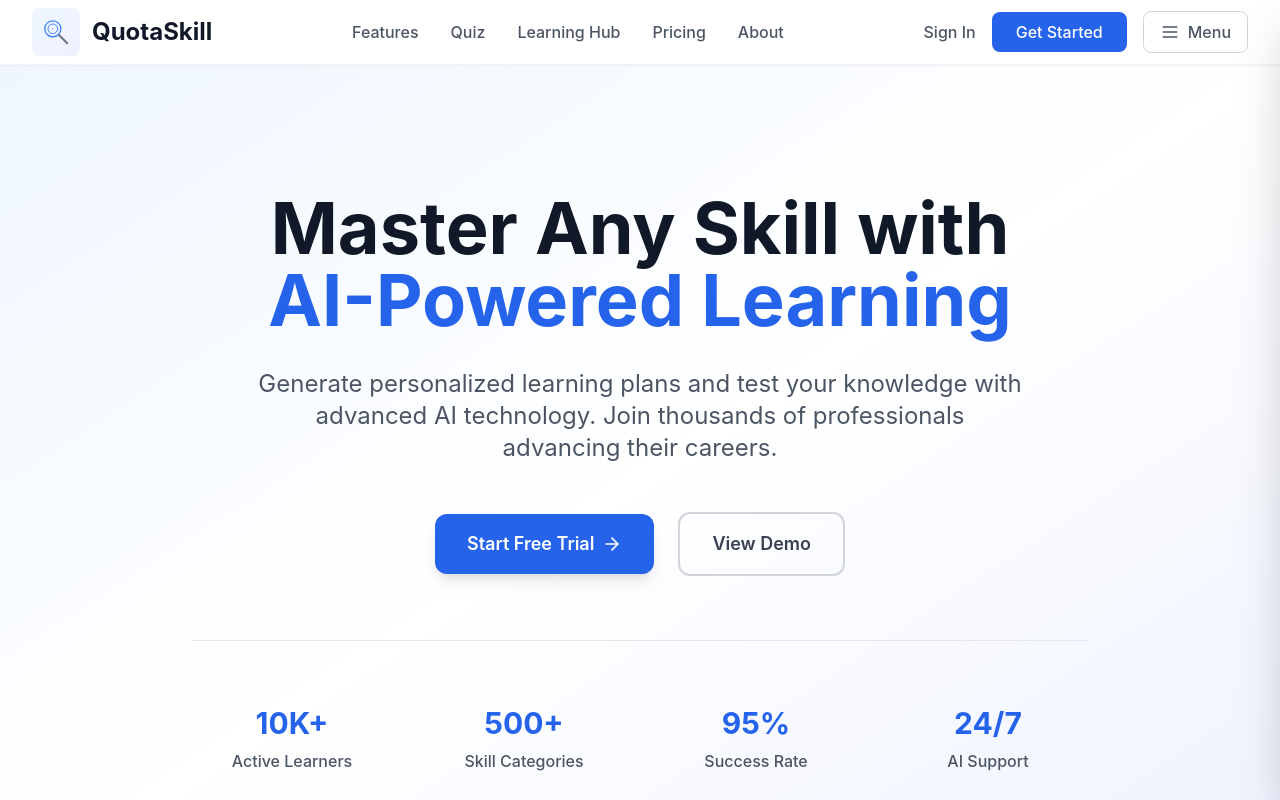
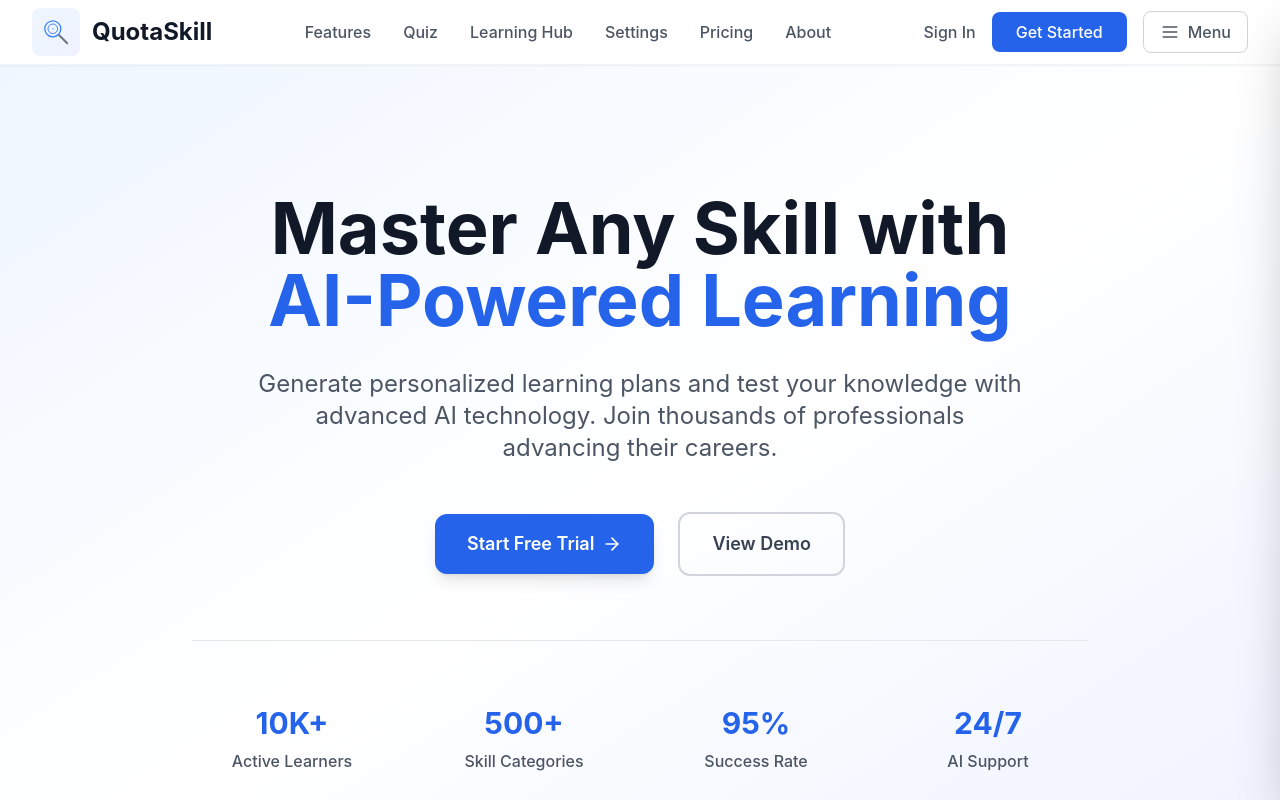
Before and after one commit to KonstantinNoble/Webappbolt, a React (Vite) app: page / in a window 1280 px wide. Shown: the top 800 px of the page. Built offline with nearby package versions, Linux system fonts and the light colour scheme; no server answers.

Commit message:
Updated Navbar.tsx

```diff
--- a/src/components/Navbar.tsx
+++ b/src/components/Navbar.tsx
@@ -73,6 +73,13 @@ const Navbar = () => {
       icon: FileText,
       color: 'text-pink-600 hover:bg-pink-50',
       activeColor: 'text-pink-700 bg-pink-100 border-pink-200'
+    },
+    {
+      name: 'Settings',
+      href: '/settings',
+      icon: Settings,
+      color: 'text-gray-600 hover:bg-gray-50',
+      activeColor: 'text-gray-700 bg-gray-100 border-gray-200'
     }
   ];
 
```
